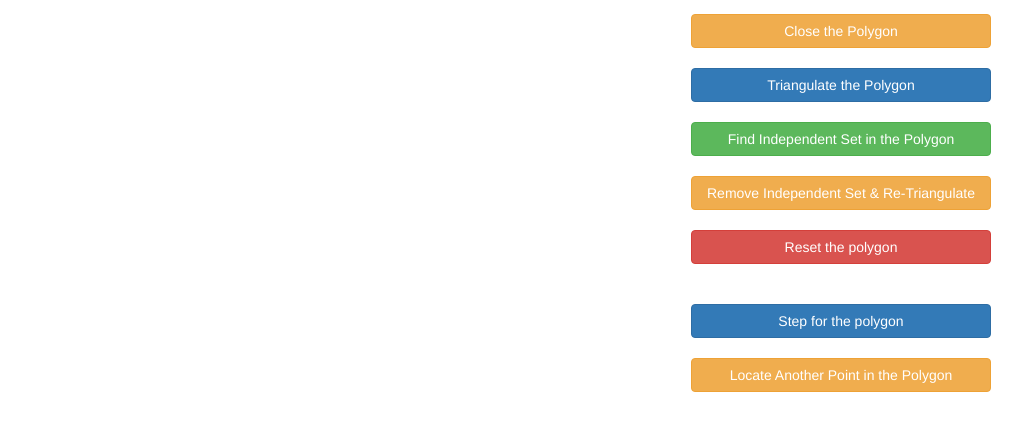
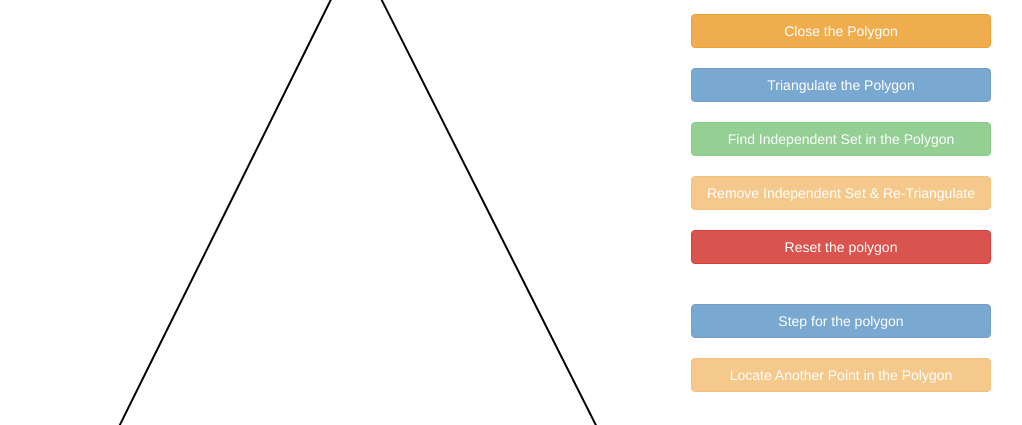
Before and after one commit to CSC240-RasikhKhan/CSE355PL, a website: page index.html in a window 1280 px wide. Shown: the part 76-501 px from the top of the page, without its empty margins (129-1151 px from the left). Drawn offline with nearby package versions, Linux system fonts and the light colour scheme.

Commit message:
Update index.html

```diff
--- a/index.html
+++ b/index.html
@@ -49,6 +49,6 @@
                 </div>
             </div>
         </center>
-        <script src="Files/points.js"></script>
+        <script src="Files/dist.js"></script>
     </body>
 </html>
```
